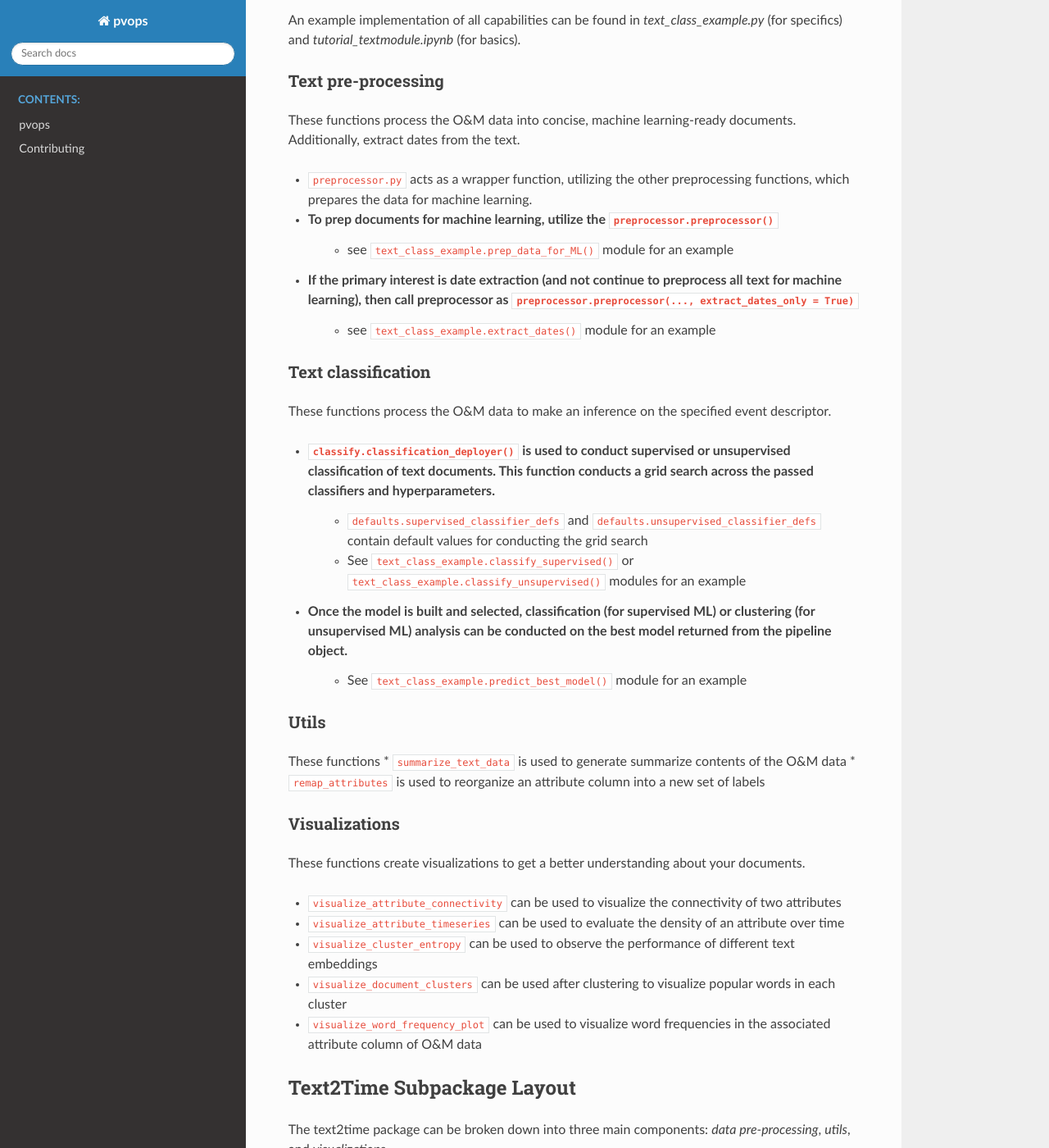
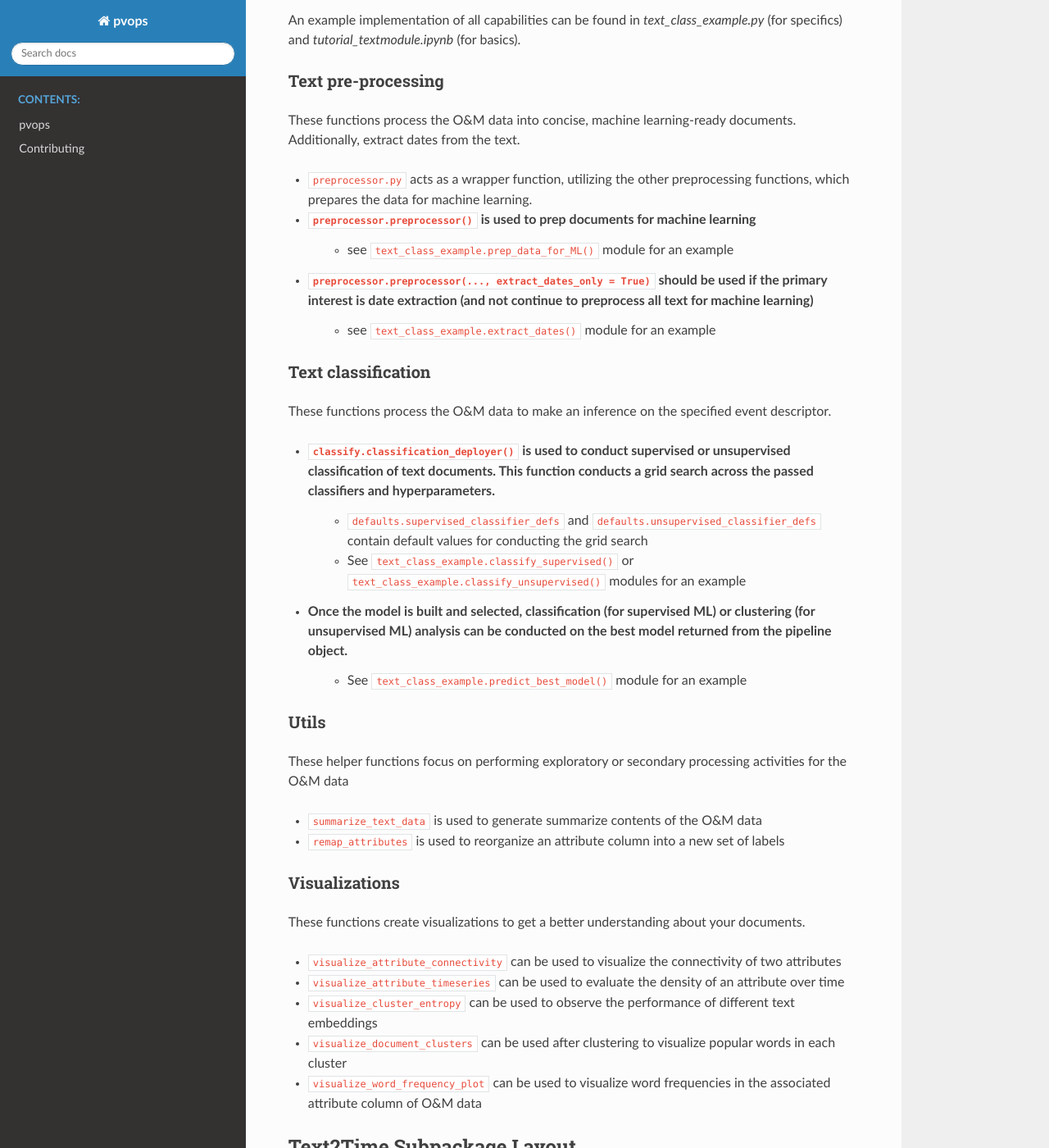
Before and after one commit to sandialabs/pvOps, a Sphinx documentation site: the page built from docs/index.rst, in a window 1280 px wide and 1400 px high, scrolled down 1120 px. Shown: the whole window at 82% size. Built offline with Sphinx 7.4.7 and the Read the Docs theme 2.0.0, drawn with Linux system fonts in a browser that asks for light colours.

Commit message:
Update index.rst
tightening formatting for text submodule

```diff
--- a/docs/index.rst
+++ b/docs/index.rst
@@ -35,9 +35,9 @@ Text pre-processing
 These functions process the O&M data into concise, machine learning-ready documents. Additionally, extract dates from the text.
 
 * ``preprocessor.py`` acts as a wrapper function, utilizing the other preprocessing functions, which prepares the data for machine learning.
-* To prep documents for machine learning, utilize the ``preprocessor.preprocessor()``
+* ``preprocessor.preprocessor()`` is used to prep documents for machine learning
     * see ``text_class_example.prep_data_for_ML()`` module for an example
-* If the primary interest is date extraction (and not continue to preprocess all text for machine learning), then call preprocessor as ``preprocessor.preprocessor(..., extract_dates_only = True)``
+* ``preprocessor.preprocessor(..., extract_dates_only = True)`` should be used if the primary interest is date extraction (and not continue to preprocess all text for machine learning)
     * see ``text_class_example.extract_dates()`` module for an example
 
 
@@ -53,7 +53,8 @@ These functions process the O&M data to make an inference on the specified event
 
 Utils
 ------
-These functions
+These helper functions focus on performing exploratory or secondary processing activities for the O&M data
+
 *  ``summarize_text_data`` is used to generate summarize contents of the O&M data
 *  ``remap_attributes`` is used to reorganize an attribute column into a new set of labels
 
```
